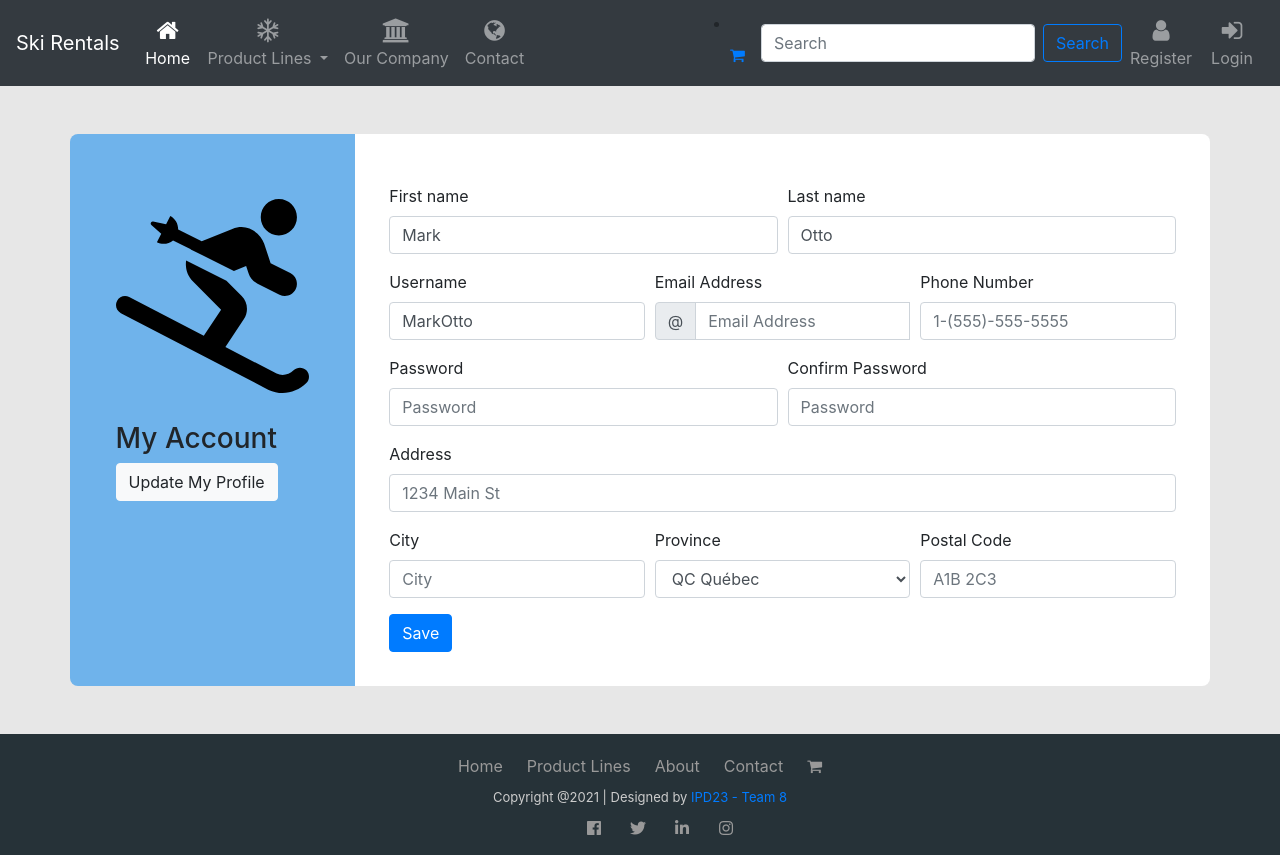
After one commit to Ying-LUO/JohnAbbottCollege-IPD23-PHP-Project, a PHP site: template skirentals/templates/account.html.twig in a window 1280 px wide. The commit adds this page. Run offline with PHP 8.4, Linux system fonts and the light colour scheme; the template is opened without the code that fills it, so the values that code supplies are empty; some libraries are stand-ins or nearby versions.

Commit message:
login session

```diff
--- /dev/null
+++ b/skirentals/templates/account.html.twig
@@ -0,0 +1,166 @@
+{% extends "master.html.twig" %}
+
+{% block head %}
+    {#
+    <link href="https://cdn.jsdelivr.net/npm/bootstrap@5.0.0-beta1/dist/css/bootstrap.min.css" rel="stylesheet"
+        integrity="sha384-giJF6kkoqNQ00vy+HMDP7azOuL0xtbfIcaT9wjKHr8RbDVddVHyTfAAsrekwKmP1" crossorigin="anonymous"> #}
+    <link href="//maxcdn.bootstrapcdn.com/bootstrap/4.1.1/css/bootstrap.min.css" rel="stylesheet" id="bootstrap-css">
+    <script src="//maxcdn.bootstrapcdn.com/bootstrap/4.1.1/js/bootstrap.min.js"></script>
+    <script src="//cdnjs.cloudflare.com/ajax/libs/jquery/3.2.1/jquery.min.js"></script>
+    <link rel="stylesheet" href="https://stackpath.bootstrapcdn.com/bootstrap/4.1.3/css/bootstrap.min.css" integrity="sha384-MCw98/SFnGE8fJT3GXwEOngsV7Zt27NXFoaoApmYm81iuXoPkFOJwJ8ERdknLPMO" crossorigin="anonymous">
+    <link rel="stylesheet" href="https://use.fontawesome.com/releases/v5.2.0/css/all.css" integrity="sha384-hWVjflwFxL6sNzntih27bfxkr27PmbbK/iSvJ+a4+0owXq79v+lsFkW54bOGbiDQ" crossorigin="anonymous">
+    <link rel="stylesheet" href="/styles/addequip_style.css" />
+    <link rel="stylesheet" href="/styles/styles.css" />
+{% endblock %}
+
+{% block title %}
+    My Account
+{% endblock title %}
+
+{% block content %}
+    <div class="py-5 container">
+        <div class="row">
+            <div class="col-md-3">
+                <div class="contact-info">
+                    <img src="/images/skiing-solid.svg" alt="image"/>
+                    <h3>My Account</h3>
+                    <button class="btn btn-light" id="enableUpdate">Update My Profile</button>
+                </div>
+            </div>
+            <form method="POST" class="col-md-9" read-only>
+                <ul class="errorList">
+                    {% if error %}
+                        <li>{{ error }}</li>
+                    {% endif %}
+                </ul>
+                <div class="form-row" >
+                    <div class="col-md-6 mb-3">
+                        <label for="inputFirstname">First name</label>
+                        <input name="firstName" type="text" class="form-control" id="inputFirstname" placeholder="First name" value="Mark" required>
+                        <div class="invalid-feedback d-none">
+                            Invalid First Name
+                        </div>
+                    </div>
+                    <div class="col-md-6 mb-3" >
+                        <label for="inputLastname">Last name</label>
+                        <input name="lastName" type="text" class="form-control" id="inputLastname" placeholder="Last name" value="Otto" required>
+                        <div class="invalid-feedback d-none">
+                            Invalid Last Name
+                        </div>
+                    </div>
+                    <div class="col-md-4 mb-3">
+                        <label for="inputUsername">Username</label>
+                        <input name="userName" type="text" class="form-control" id="inputUsername" placeholder="User Name" value="MarkOtto" required>
+                        <div class="invalid-feedback d-none" id="isUserNameTaken">
+                            This username is taken, please choose another one
+                        </div>
+                    </div>
+                    <div class="col-md-4 mb-3">
+                        <label for="inputEmail">Email Address</label>
+                        <div class="input-group">
+                            <div class="input-group-prepend">
+                                <span class="input-group-text" id="inputEmail">@</span>
+                            </div>
+                            <input name="email" type="email" class="form-control" id="validationServerEmail" placeholder="Email Address" aria-describedby="inputGroupPrepend3" required>
+                            <div class="invalid-feedback d-none" id="isEmailTaken">
+                                This email address is taken, please try to login
+                            </div>
+                        </div>
+                    </div>
+                    <div class="col-md-4 mb-3">
+                        <label for="Phone">Phone Number</label>
+                        <input name="phone" type="tel" class="form-control" id="Phone" placeholder="1-(555)-555-5555" required>
+                        <div class="invalid-feedback d-none">
+                            Invalid Phone number
+                        </div>
+                    </div>
+                    <div class="col-md-6 mb-3">
+                        <label for="inputPassword">Password</label>
+                        <input name="pass1" type="password" class="form-control" id="inputPassword" placeholder="Password" required>
+                        <div class="invalid-feedback d-none">
+                            Password invalid
+                        </div>
+                    </div>
+                    <div class="col-md-6 mb-3">
+                        <label for="confirmPassword">Confirm Password</label>
+                        <input name="pass2" type="password" class="form-control" id="confirmPassword" placeholder="Password" required>
+                        <div class="invalid-feedback d-none">
+                            Password not match
+                        </div>
+                    </div>
+                </div>
+                <div class="form-row">
+                    <div class="col-md-12 mb-3">
+                        <label for="inputAddress">Address</label>
+                        <input name="street" type="text" class="form-control" id="inputAddress" placeholder="1234 Main St" required>
+                        <div class="invalid-feedback d-none">
+                            Please provide a valid address.
+                        </div>
+                    </div>
+                    <div class="col-md-4 mb-3">
+                        <label for="inputCity">City</label>
+                        <input name="city" type="text" class="form-control" id="inputCity" placeholder="City" required>
+                        <div class="invalid-feedback d-none">
+                            Please provide a valid city.
+                        </div>
+                    </div>
+                    <div class="col-md-4 mb-3">
+                        <label for="inputProvince">Province</label>
+                        <select name="province" id="inputProvince" class="form-control" required>
+                            <option value="AB" {% if inputProvince == 'AB' %} selected="selected"{% endif %}>AB	Alberta</option>
+                            <option value="BC" {% if inputProvince == 'AB' %} selected="selected"{% endif %}>BC	British Columbia</option>
+                            <option value="MB" {% if inputProvince == 'AB' %} selected="selected"{% endif %}>MB	Manitoba</option>
+                            <option value="NB" {% if inputProvince == 'AB' %} selected="selected"{% endif %}>NB	New Brunswick</option>
+                            <option value="NL" {% if inputProvince == 'AB' %} selected="selected"{% endif %}>NL	Newfoundland and Labrador</option>
+                            <option value="NT" {% if inputProvince == 'AB' %} selected="selected"{% endif %}>NT	Northwest Territories</option>
+                            <option value="NS" {% if inputProvince == 'AB' %} selected="selected"{% endif %}>NS	Nova Scotia	Nouvelle-Écosse</option>
+                            <option value="NU" {% if inputProvince == 'AB' %} selected="selected"{% endif %}>NU	Nunavut</option>
+                            <option value="ON" {% if inputProvince == 'AB' %} selected="selected"{% endif %}>ON	Ontario</option>
+                            <option value="PE" {% if inputProvince == 'AB' %} selected="selected"{% endif %}>PE	Prince Edward Island</option>
+                            <option value="QC" selected>QC	Québec</option>
+                            <option value="SK" {% if inputProvince == 'AB' %} selected="selected"{% endif %}>SK	Saskatchewan</option>
+                            <option value="YT" {% if inputProvince == 'AB' %} selected="selected"{% endif %}>YT	Yukon</option>
+                        </select>
+                        <div class="invalid-feedback d-none">
+                            Please choose a valid province.
+                        </div>
+                    </div>
+                    <div class="col-md-4 mb-3">
+                        <label for="inputPostalCode">Postal Code</label>
+                        <input name="postCode" type="text" class="form-control" id="inputPostalCode" placeholder="A1B 2C3" required>
+                        <div class="invalid-feedback d-none">
+                            Please provide a valid postal code.
+                        </div>
+                    </div>
+                </div>
+                <button class="btn btn-primary" type="submit">Save</button>
+            </form>
+        </div>
+    </div>
+
+{% endblock content %}
+
+{% block scripts %}
+    <script src="https://ajax.googleapis.com/ajax/libs/jquery/3.4.1/jquery.min.js"></script>
+    <script>
+
+        $(document).ready(function(){
+            $('input[name=email]').on('keyup keypress',function (){
+                let email = $('input[name=email]').val();
+                $('#isEmailTaken').load('/register/isemailtaken/' + email);
+            });
+            $('input[name=userName]').on('keyup keypress',function (){
+                let userName = $('input[name=userName]').val();
+                $('#isUserNameTaken').load('/register/isusernametaken/' + userName);
+            });
+            $('#enableUpdate').click(function (){
+                $('form').prop("disabled",true);
+            });
+        });
+
+        $(document).ajaxError(function(event, jqxhr, settings, thrownError) {
+            console.log("Ajax error occured on " + settings.url);
+            alert("Ajax error occured");
+        });
+    </script>
+{% endblock scripts %}
--- a/skirentals/templates/master.html.twig
+++ b/skirentals/templates/master.html.twig
@@ -65,6 +65,9 @@
                           Contact
                       </a>
                   </li>
+                  {% if userSession %}
+                    <p class="py-2 text-primary">You are logged in as <b>{{ userSession }}</b></p>
+                  {% endif %}
               </ul>
               <li class="nav-item">
                   <a class="nav-link" href="/cart">
@@ -79,10 +82,9 @@
               <ul class="navbar-nav ">
                   {# {% block header %} #}
                       <div class="d-flex ">
-                          {% if session.user %}
-                              {# <span>You are logged in as <b>{{ app.user['name'] }}</b></span> #}
+                          {% if userSession %}
                               <li class="nav-item">
-                                  <a class="nav-link" href="#">
+                                  <a class="nav-link" href="/account">
                                       <i class="fa fa-user-circle" aria-hidden="true"></i>
                                       Setting
                                   </a>
```
Also changed, not shown: skirentals/account.php (+35 -9 lines).
